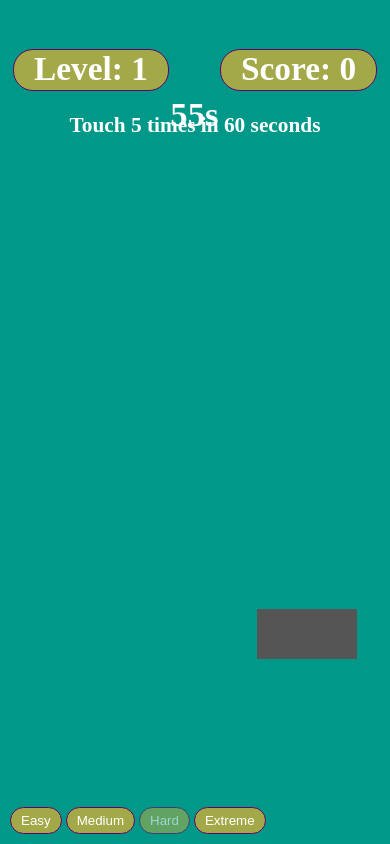
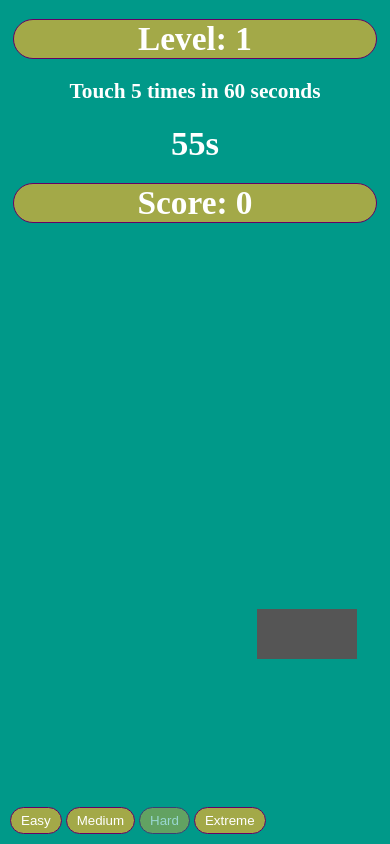
Before and after one commit to lap00zza/catch_me, a website: page src/index.html in a window 390 px wide. Drawn offline with Linux system fonts and the light colour scheme.

Commit message:
added some styles to fix menu items on mobile design and hover on buttons

```diff
--- a/src/styles.css
+++ b/src/styles.css
@@ -9,7 +9,6 @@
 }
 #counter {
     position: relative;
-    height: 40px;
     padding: 0 20px;
     font-size: 25pt;
     color: white;
@@ -26,7 +25,6 @@
     display: inline-block;
     z-index: 100;
     position: relative;
-    height: 40px;
     padding: 0 20px;
     font-size: 25pt;
     color: white;
@@ -92,3 +90,24 @@ h2 {
     opacity: 0.6;
     cursor: not-allowed;
 }
+.difficulty>button {
+    cursor: pointer;
+}
+.difficulty>button:hover {
+    background-color: #8a8f35;
+}
+
+@media (max-width: 479px) {
+    #level {
+        display: flex;
+        flex-direction: column;
+    }
+    #counter {
+        order: 2
+    }
+    #level>* {
+        flex: 1;
+        margin: 10px 0;
+        height: auto;
+  }
+}
```
